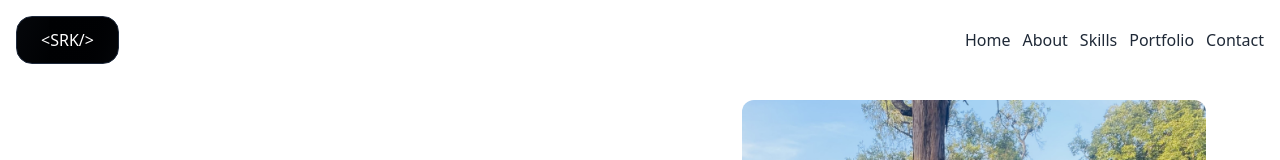
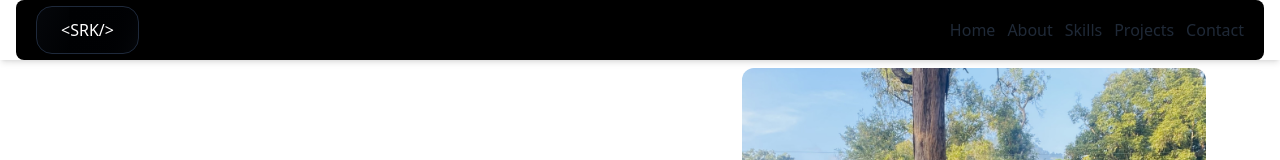
Before and after one commit to SanuRaj-K/updated-website, a React (Create React App) app: page / in a window 1280 px wide. Shown: the top 160 px of the page. Built offline with nearby package versions, Linux system fonts and the light colour scheme.

Commit message:
feat:contact section added

```diff
--- a/src/App.css
+++ b/src/App.css
@@ -1,6 +1,5 @@
- *{
-  margin: 0;
-  color: #fff;
-  list-style: none;
-  scrollbar-width: none;
+ * {
+     list-style: none;
+     scrollbar-width: none;
+     scroll-behavior: smooth;
  }
--- a/src/App.js
+++ b/src/App.js
@@ -1,14 +1,23 @@
-// import "./App.css";
+import "./App.css";
 import { Toaster } from "react-hot-toast";
 import Header from "./components/Header";
 import Hero from "./components/Hero";
-
+import About from "./components/About";
+import Skills from "./components/Skills";
+import Portfolio from "./components/Portfolio";
+import Contact from "./components/Contact";
 function App() {
   return (
-    <div className=" px-4">
+    <div className="relative">
       <Toaster position="top-right" reverseOrder={false} />
       <Header />
-      <Hero />
+      <div className="py-8 bg-white  px-4">
+        <Hero id={"home"} />
+        <About id={"about"} />
+        <Skills id={"skills"} />
+        <Portfolio id={"projects"} />
+        <Contact id={"contact"} />
+      </div>
     </div>
   );
 }
--- a/src/components/About.jsx
+++ b/src/components/About.jsx
@@ -2,9 +2,9 @@ import React from "react";
 import heroTwo from "../assets/images/max-duzij-qAjJk-un3BI-unsplash.jpg";
 import Button from "./Button";
 import LinkButton from "./LinkButton";
-function About() {
+function About({ id }) {
   return (
-    <div className=" pt-9">
+    <div id={id} className=" pt-9">
       <div className=" flex justify-center  ">
         <Button content={"About"} />
       </div>
@@ -35,11 +35,12 @@ function About() {
             <br />
           </p>
           <div className=" pt-4">
-          <LinkButton url={'https://mern.tiiny.site/'} content={'Visit my CV'}/>
+            <LinkButton
+              url={"https://mern.tiiny.site/"}
+              content={"Visit my CV"}
+            />
           </div>
-
         </div>
-
       </div>
     </div>
   );
--- a/src/components/Contact.jsx
+++ b/src/components/Contact.jsx
@@ -3,9 +3,9 @@ import Button from "./Button";
 import call from "../assets/icons/icons8-call-96.png";
 import mail from "../assets/icons/icons8-mail-96.png";
 
-function Contact() {
+function Contact({id}) {
   return (
-    <div className=" mt-16">
+    <div className=" mt-16" id={id}>
       <div className=" flex justify-center  ">
         <Button content={"Get in touch"} />
       </div>
--- a/src/components/Header.jsx
+++ b/src/components/Header.jsx
@@ -1,10 +1,16 @@
 import React from "react";
 
 function Header() {
-  const headerContent = ["home", "about", "skills", "portfolio", "contact"];
+  const headerContent = ["home", "about", "skills", "projects", "contact"];
+  const closeDrawer = () => {
+    const drawerToggle = document.getElementById("my-drawer");
+    if (drawerToggle) {
+      drawerToggle.checked = false;
+    }
+  };
   return (
-    <div>
-      <header className=" flex  pt-4 justify-between items-center  ">
+    <div className=" fixed top-0 left-0 w-full   shadow-md z-10 px-4  ">
+      <header className=" flex  bg-black w-full px-5 rounded-lg h-[60px] justify-between items-center  ">
         <div className=" text-white">
           <button className="inline-flex h-12 animate-shimmer items-center justify-center rounded-2xl border border-slate-800 bg-[linear-gradient(110deg,#000103,45%,#1e2631,55%,#000103)] bg-[length:200%_100%] px-6 font-medium text-white transition-colors focus:outline-none focus:ring-2 focus:ring-slate-400 focus:ring-offset-2 focus:ring-offset-slate-50">
             &lt;SRK/&gt;
@@ -13,8 +19,11 @@ function Header() {
         <div className="hidden sm:flex">
           <ul className=" flex ">
             {headerContent.map((item, index) => (
-              <li className=" capitalize first:ml-0 ml-3 hover:text-white" key={index}>
-                {item}
+              <li
+                className=" capitalize cursor-pointer first:ml-0 ml-3 hover:text-white"
+                key={index}
+              >
+                <a href={`#${item}`}>{item}</a>
               </li>
             ))}
           </ul>
@@ -34,8 +43,12 @@ function Header() {
             ></label>
             <ul className="menu bg-base-200 text-base-content min-h-full w-80 p-4">
               {headerContent.map((item, index) => (
-                <li className=" capitalize" key={index}>
-                  <a href="*">{item}</a>
+                <li
+                  onClick={closeDrawer}
+                  className=" capitalize cursor-pointer"
+                  key={index}
+                >
+                  <a href={`#${item}`}>{item}</a>
                 </li>
               ))}
             </ul>
--- a/src/components/Hero.jsx
+++ b/src/components/Hero.jsx
@@ -3,13 +3,10 @@ import image from "../assets/images/SanuRaj-cropped.jpeg";
 import github from "../assets/icons/icons8-github-48.png";
 import linkedin from "../assets/icons/icons8-linkedin-24.png";
 import location from "../assets/icons/icons8-location-16 (2).png";
-import About from "./About";
-import Skills from "./Skills";
-import Portfolio from "./Portfolio";
-import Contact from "./Contact";
-function Hero() {
+
+function Hero({ id }) {
   return (
-    <div className=" bg-white mt-3   ">
+    <div id={id} className=" mt-3 pb-6   ">
       <div className=" pt-2 md:flex justify-between items-center flex-row-reverse">
         <div>
           <div className=" py-4 ">
@@ -65,10 +62,6 @@ function Hero() {
           </div>
         </div>
       </div>
-      <About />
-      <Skills />
-      <Portfolio />
-      <Contact />
     </div>
   );
 }
--- a/src/components/Portfolio.jsx
+++ b/src/components/Portfolio.jsx
@@ -3,9 +3,9 @@ import Button from "./Button";
 import { projectData } from "../data/projectsData";
 import LinkButton from "./LinkButton";
 
-function Portfolio() {
+function Portfolio({ id }) {
   return (
-    <div className=" px-3 pt-10">
+    <div id={id} className=" px-3 pt-10">
       <div className=" flex justify-center  ">
         <Button content={"Portfolio"} />
       </div>
@@ -44,9 +44,7 @@ function Portfolio() {
           </div>
         ))}
       </div>
-     <div>
-
-     </div>
+      <div></div>
     </div>
   );
 }
--- a/src/components/Skills.jsx
+++ b/src/components/Skills.jsx
@@ -2,11 +2,11 @@ import React from "react";
 import skillsData from "../data/skills";
 import Button from "./Button";
 
-function Skills() {
+function Skills({id}) {
 
 
   return (
-    <div className=" px-4 py-10">
+    <div id={id} className=" px-4 py-10">
       <div>
         <div className=" flex justify-center mb-4   ">
           <Button content={'Skills'}/>
```
